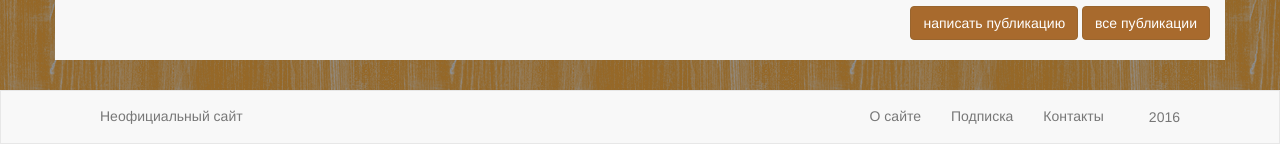
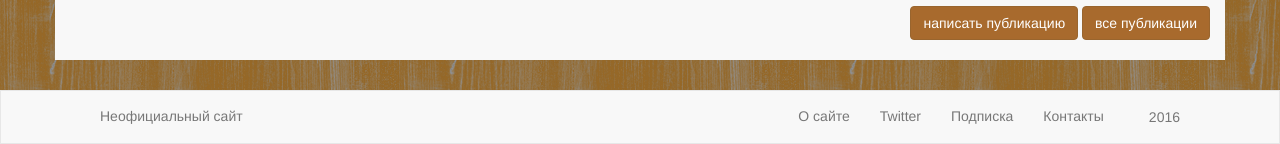
Before and after one commit to rust-lang-ru/rustycrate.ru, a Jekyll site: the page built from index.html, in a window 1280 px wide. Shown: the part 983-1127 px from the top of the page. Built offline with Jekyll 4.4.1, drawn with Linux system fonts in a browser that asks for light colours; nearby versions of some CDN libraries; Markdown is read by kramdown in place of the engine named in the settings; comment, search, counter and statistics services are not loaded.

Commit message:
Добавляем ссылку на Twitter

```diff
--- a/_includes/footer.html
+++ b/_includes/footer.html
@@ -14,6 +14,9 @@
             </ul>
             <ul class="nav navbar-nav navbar-right">
                 <li><a href="/новости/2015/11/04/hello-world.html">О сайте</a></li>
+                <li>
+                    <a href="https://twitter.com/rustycrate1" class="navbar-link">Twitter</a>
+                </li>
                 <li>
                     <a href="http://feeds.feedburner.com/rustycrate/yMtS" class="navbar-link">Подписка</a>
                 </li>
```
